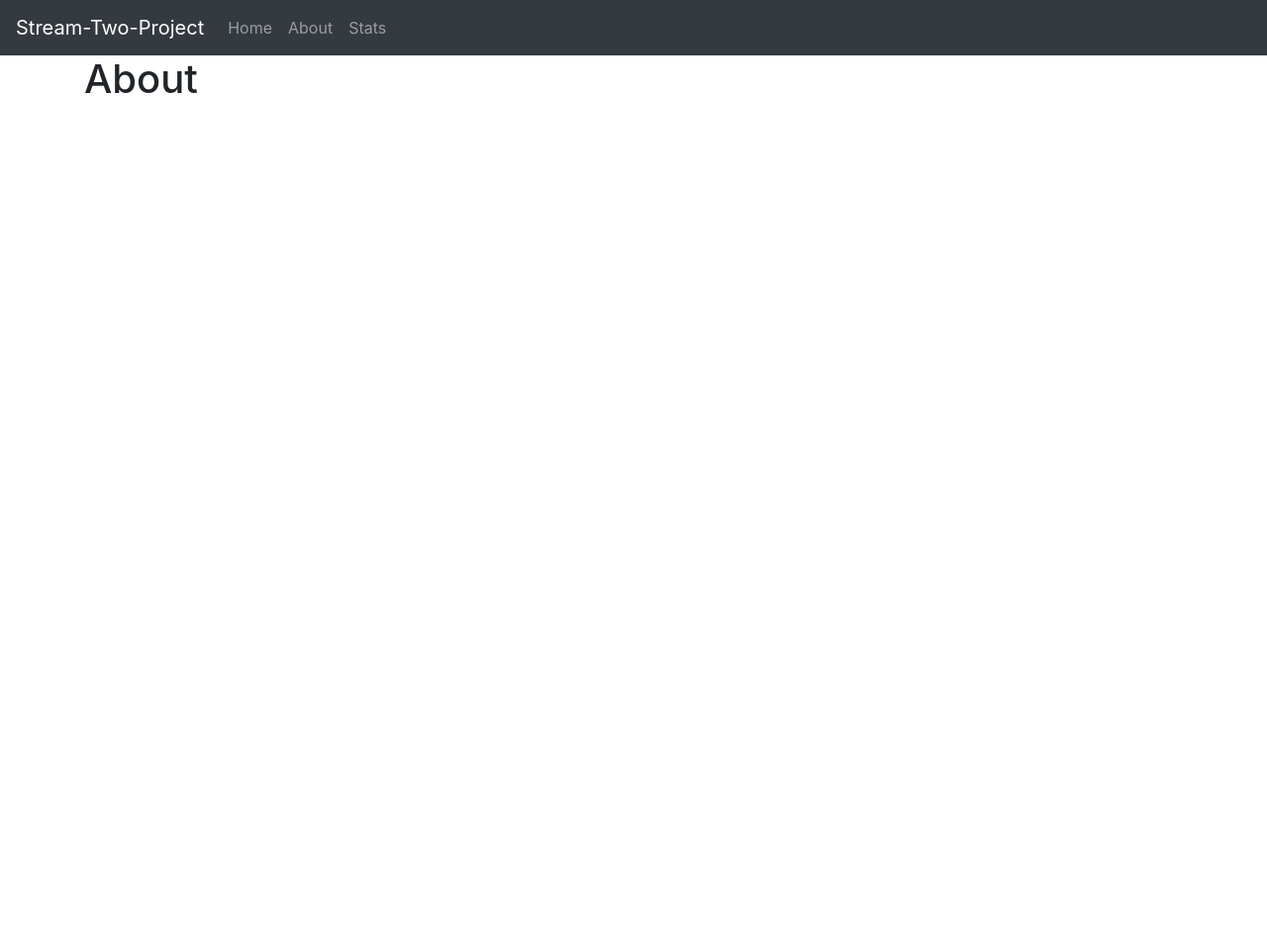
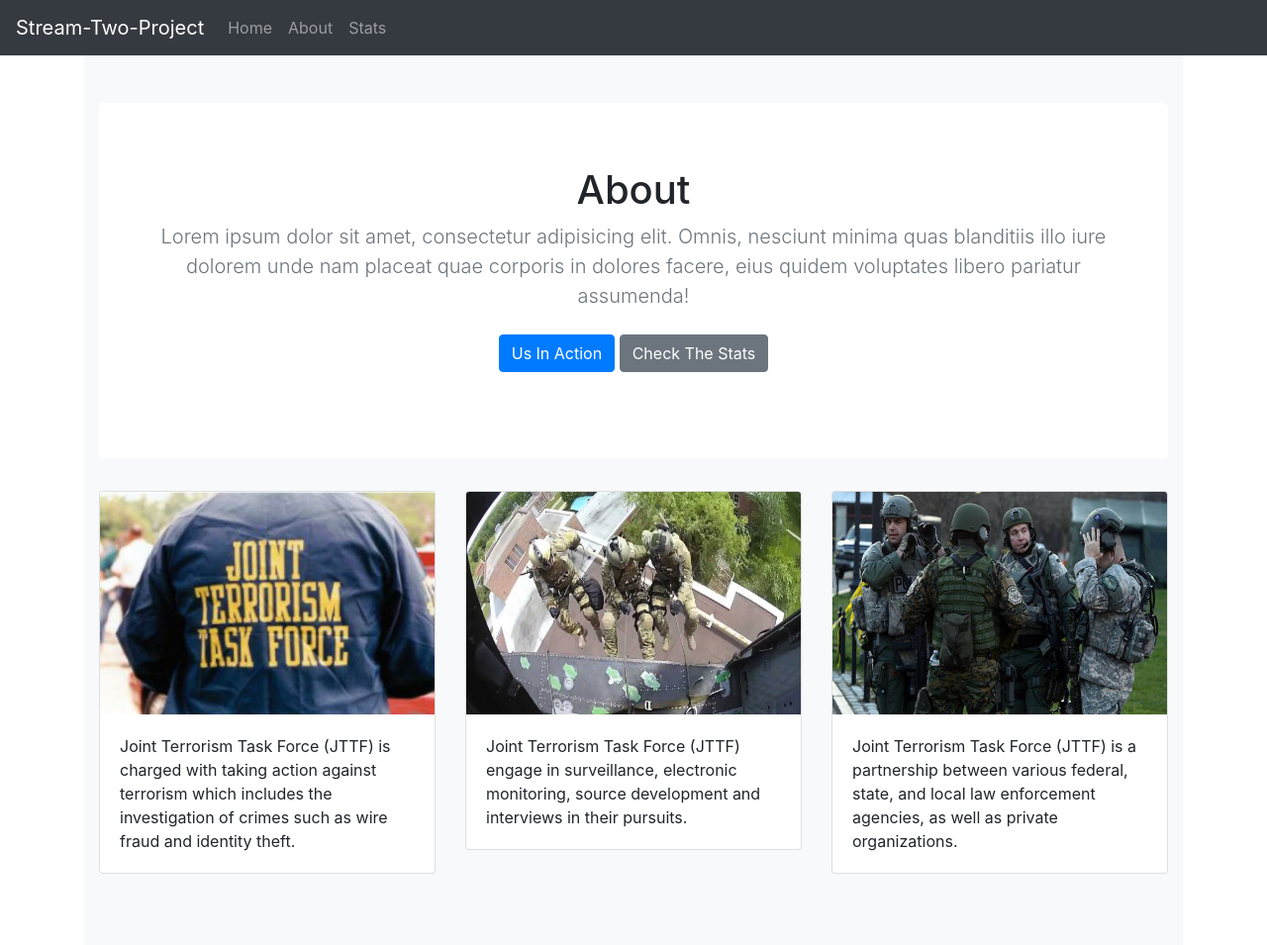
Before and after one commit to Code-Institute-Submissions/Stream-Two-Project-4, a Flask app: page /about in a window 1280 px wide. Shown: the whole page at 99% size. Before the commit the page ends 94 px from the top, so only its background shows below. Run offline with Flask 2, Linux system fonts and the light colour scheme; some libraries are stand-ins or nearby versions.

Commit message:
Updated the about page

```diff
--- a/app.py
+++ b/app.py
@@ -1,4 +1,5 @@
-from flask import Flask, render_template
+import os
+from flask import Flask, render_template, send_from_directory
 app = Flask(__name__)
 
 @app.route("/")
@@ -13,5 +14,9 @@
 def about():
     return render_template('about.html')
 
+@app.route("/img/<filename>")
+def img(filename):
+  return send_from_directory('img', filename)
+
 if __name__ == '__main__':
     app.run(debug=True)
--- a/static/style.css
+++ b/static/style.css
@@ -1,2 +1,2 @@
-.absolute-center{left:50%;top:50%;transform:translate(-50%, -50%)}
+.absolute-center{left:50%;top:50%;transform:translate(-50%, -50%)}.jumbotron{background-color:#fff}
 /*# sourceMappingURL=style.css.map */
--- a/static/style.scss
+++ b/static/style.scss
@@ -3,3 +3,6 @@
   top: 50%;
   transform: translate(-50%, -50%);
 }
+.jumbotron{
+  background-color: #fff;
+}
--- a/templates/about.html
+++ b/templates/about.html
@@ -1,6 +1,45 @@
 {% extends 'layout.html'%}
 
 {% block body %}
-<h1>About</h1>
 
+<div class="album py-5 bg-light">
+  <div class="container">
+    <section class="jumbotron text-center">
+      <div class="container">
+        <h1 class="jumbotron-heading">About</h1>
+        <p class="lead text-muted">Lorem ipsum dolor sit amet, consectetur adipisicing elit. Omnis, nesciunt minima quas blanditiis illo iure dolorem unde nam placeat quae corporis in dolores facere, eius quidem voluptates libero pariatur assumenda!</p>
+        <p>
+          <a href="#work" class="btn btn-primary my-2">Us In Action</a>
+          <a href="/stat" class="btn btn-secondary my-2">Check The Stats</a>
+        </p>
+      </div>
+    </section>
+    <div id="work" class="row">
+      <div class="col-md-4">
+        <div class="card mb-4 box-shadow">
+          <img class="card-img-top" src="{{ url_for('img', filename='img-1.jpg') }}" alt="JTTF Jacket" style="height: 225px; width: 100%; display: block;">
+          <div class="card-body">
+            <p class="card-text">Joint Terrorism Task Force (JTTF) is charged with taking action against terrorism which includes the investigation of crimes such as wire fraud and identity theft.</p>
+          </div>
+        </div>
+      </div>
+      <div class="col-md-4">
+        <div class="card mb-4 box-shadow">
+          <img class="card-img-top" src="{{ url_for('img', filename='img-2.jpg') }}" alt="JTTF Repelling" style="height: 225px; width: 100%; display: block;">
+          <div class="card-body">
+            <p class="card-text">Joint Terrorism Task Force (JTTF) engage in surveillance, electronic monitoring, source development and interviews in their pursuits.</p>
+          </div>
+        </div>
+      </div>
+      <div class="col-md-4">
+        <div class="card mb-4 box-shadow">
+          <img class="card-img-top" src="{{ url_for('img', filename='img-3.jpg') }}" alt="JTTF Preping" style="height: 225px; width: 100%; display: block;">
+          <div class="card-body">
+            <p class="card-text">Joint Terrorism Task Force (JTTF) is a partnership between various federal, state, and local law enforcement agencies, as well as private organizations.</p>
+          </div>
+        </div>
+      </div>
+    </div>
+  </div>
+</div>
 {% endblock %}
```
Also changed, not shown: img/img-1.jpg (added), img/img-2.jpg (added), img/img-3.jpg (added), 1 other file.
